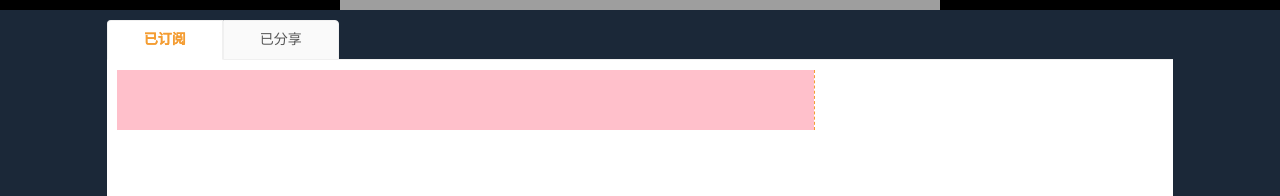
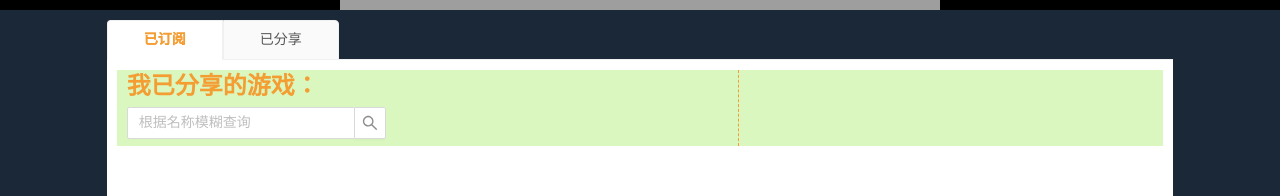
Before and after one commit to woodPeckerAnos/DingShareWeb, a React (Vite) app: page /#/ in a window 1280 px wide. Shown: the part 509-705 px from the top of the page. Built offline with nearby package versions, Linux system fonts and the light colour scheme; grey boxes are pictures that could not be loaded.

Commit message:
developing

```diff
--- a/src/UI/virtualCardList/index.tsx
+++ b/src/UI/virtualCardList/index.tsx
@@ -1,43 +1,47 @@
 /*
  * @Author: WoodpeckerAnos
  * @Date: 2021-07-11 18:59:00
- * @LastEditTime: 2021-07-12 20:05:05
+ * @LastEditTime: 2021-07-18 18:34:33
  * @LastEditors: WoodpeckerAnos
  * @Description: 虚拟滚动的卡片列表
  *                 构建卡片的数据类型 { imgSrc, name, tags, off, price }
  */
-import React from 'react'
-import { Card, Col, Row } from 'UI/main'
+import React, { useCallback } from 'react'
+import classNames from 'classnames'
+import { Card, Col, Row, Tag } from 'UI/main'
 import { FixedSizeList } from "react-window"
 import AutoSizer from 'react-virtualized-auto-sizer'
 import isEqual from 'lodash/isEqual'
 import './virtualCardList.scss'
 
-const devData = [
-    {
-        imgSrc: 'https://media.st.dl.pinyuncloud.com/steam/apps/1277400/capsule_sm_120.jpg?t=1626058895',
-        name: 'Monster Hunter Stories 2: Wings of Ruin',
-        tags: ['角色扮演', '冒险', '探索', '日系角色扮演'],
-        off: '0.13',
-        price: '396',
-    },
-    {
-        imgSrc: 'https://media.st.dl.pinyuncloud.com/steam/apps/775500/capsule_184x69.jpg?t=1624639483',
-        name: '绯红结系',
-        tags: ['动作', '冒险', '角色扮演', '动漫'],
-        off: '0.25',
-        price: '328',
-    }
-]
-const devList: any[] = []
-while(devList.length < 1000) {
-    devList.push(devData[devList.length % 2])
-}
+const GUTTER_SIZE = 4
 
 function VirtualCardList({
-    dataSource = devList,
+    dataSource = [],
+    onRow,
+    rowClassName,
     ...rest
 }, ref) {
+
+    const renderRow = useCallback(
+        ({ index, style, data }) => {
+            return (
+                <a href='javascript:void 0;' key={index}>
+                    <Card
+                        className='virtual-list-card'
+                        style={{
+                            ...style,
+                            top: index === 0 ? style.top : style.top + GUTTER_SIZE,
+                            height: style.height - GUTTER_SIZE
+                        }}
+                    >
+                        <InnerContent rowData={data[index]} index={index} onRow={onRow} rowClassName={rowClassName} />
+                    </Card>
+                </a>
+            )
+        },
+        [dataSource, onRow],
+    )
     return (
         <AutoSizer>
             {({ height, width }) => {
@@ -50,7 +54,7 @@ function VirtualCardList({
                         itemSize={70}
                         width={width}
                     >
-                        { rowRender }
+                        { renderRow }
                     </FixedSizeList>
                 )
             }}
@@ -59,58 +63,52 @@ function VirtualCardList({
 }
 
 // helpers
-function rowRender({ index, style, data } : rowRenderProps ) {
-
-    return (
-        <Card
-            className='virtual-list-card'
-            style={style}
-        >
-            <InnerContent rowData={data[index]} />
-        </Card>
-    )
-}
 function isPropsEqual(prev: any, cur: any): boolean {
     return isEqual(prev, cur)
 }
 
 // subs
 const InnerContent = React.memo(
-    ({ rowData }) => {
+    ({ rowData, onRow, rowClassName, index }) => {
+        const onRowEvents = onRow ? onRow(rowData, index) : {}
+        const _rowClasName = rowClassName ? rowClassName(rowData, index) : ''
         return (
-            <Row className='game-card-row'>
+            <Row
+                className={classNames('game-card-row', _rowClasName)}
+                {...onRowEvents}
+            >
                 {/* img Col */}
-                <Col
+                <div
                     className='game-card-col'
-                    span={6}
+                    style={styles.imgColStyle}
                 >
                     <img
                         className='game-card-img'
                         src={rowData.imgSrc}
                     />
-                </Col>
+                </div>
                 {/* infos Col */}
-                <Col
+                <div
                     className='game-card-col'
-                    span={14}
+                    style={styles.infosColStyle}
                 >
                     <p>{ rowData.name }</p>
-                    <p>{ rowData.tags.join(',') }</p>
-                </Col>
+                    <p>{ rowData.tags.map(text => <Tag>{text}</Tag>) }</p>
+                </div>
                 {/* off Col */}
-                <Col
+                <div
                     className='game-card-col'
-                    span={2}
+                    style={styles.offColStyle}
                 >
                     <span>{ rowData.off }</span>
-                </Col>
+                </div>
                 {/* priceCol */}
-                <Col
+                <div
                     className='game-card-col'
-                    span={2}
+                    style={styles.priceColStyle}
                 >
                     <span>{ rowData.price }</span>
-                </Col>
+                </div>
             </Row>
         )
     },
@@ -122,5 +120,35 @@ interface rowRenderProps {
     style: React.CSSProperties;
 }
 
+const styles = {
+    imgColStyle: {
+        width: 'fit-content',
+        flex: 'none'
+    },
+    infosColStyle: {
+        paddingLeft: '2%',
+        flex: 1,
+        display: 'flex',
+        flexDirection: 'column',
+        justifyContent: 'space-between',
+        paddingTop: 4,
+        paddingBottom: 4
+    },
+    offColStyle: {
+        width: '5%',
+        minWidth: 50,
+        display: 'flex',
+        justifyContent: 'center',
+        alignItems: 'center'
+    },
+    priceColStyle: {
+        width: '5%',
+        minWidth: 50,
+        display: 'flex',
+        justifyContent: 'center',
+        alignItems: 'center'
+    }
+}
+
 
 export default React.forwardRef(VirtualCardList)
--- a/src/UI/virtualCardList/virtualCardList.scss
+++ b/src/UI/virtualCardList/virtualCardList.scss
@@ -1,7 +1,10 @@
 
 .virtual-list-card {
+    .ant-card {
+        border: none;
+    }
     .ant-card-body {
-        padding: 10px;
+        padding: 0px;
         height: 100%;
         .game-card-row {
             height: 100%;
--- a/src/pages/homePage/components/MiddleBanner.tsx
+++ b/src/pages/homePage/components/MiddleBanner.tsx
@@ -1,7 +1,7 @@
 /*
  * @Author: WoodpeckerAnos
  * @Date: 2021-05-21 21:09:13
- * @LastEditTime: 2021-06-10 15:08:59
+ * @LastEditTime: 2021-07-18 18:10:14
  * @LastEditors: WoodpeckerAnos
  * @Description: 中等大小的轮播展示 -> 热门游戏展示
  */
@@ -26,6 +26,7 @@ function MiddleBanner() {
                                     'carousel-page-container',
                                     `carousel-page-${index}`
                                 )}
+                                key={index}
                             >
                                 <h3
                                     style={{
--- a/src/pages/privateStore/components/SubscribeInfost.tsx
+++ b/src/pages/privateStore/components/SubscribeInfost.tsx
@@ -1,15 +1,50 @@
 /*
  * @Author: WoodpeckerAnos
  * @Date: 2021-07-11 17:35:30
- * @LastEditTime: 2021-07-12 18:23:24
+ * @LastEditTime: 2021-07-18 21:51:54
  * @LastEditors: WoodpeckerAnos
  * @Description: 已订阅展示
  */
-import React from 'react'
+import React, { useRef, useState, useCallback } from 'react'
 import classNames from 'classnames'
 import VirtualCardList from 'UI/virtualCardList'
+import { Typography, Input } from 'UI/main'
+
+const devData = [
+    {
+        imgSrc: 'https://media.st.dl.pinyuncloud.com/steam/apps/1277400/capsule_sm_120.jpg?t=1626058895',
+        name: 'Monster Hunter Stories 2: Wings of Ruin',
+        tags: ['角色扮演', '冒险', '探索', '日系角色扮演'],
+        off: '0.13',
+        price: '396',
+    },
+    {
+        imgSrc: 'https://media.st.dl.pinyuncloud.com/steam/apps/775500/capsule_184x69.jpg?t=1624639483',
+        name: '绯红结系',
+        tags: ['动作', '冒险', '角色扮演', '动漫'],
+        off: '0.25',
+        price: '328',
+    }
+]
+const devList: any[] = []
+while(devList.length < 1000) {
+    let key = devList.length
+    devList.push({ ...devData[devList.length % 2], key })
+}
 
 function SubscribeInfost() {
+    const [list, updateList] = useState(devList)
+    const [activeCard, changeActive] = useState(0)
+    const onRow = function(record, index) {
+        return {
+            onMouseEnter: () => {
+                changeActive(index)
+            },
+        }
+    }
+    const rowClassName = function(record, index) {
+        if (index === activeCard) return 'virtual-list-item-card-active'
+    }
     return (
         <div
             className={classNames('private-store-list', 'subscribed-list')}
@@ -21,21 +56,54 @@ function SubscribeInfost() {
                 <div
                     className={classNames('subscribed-list', 'list-head-infos')}
                 >
+                    <Typography.Title
+                        style={styles.titleStyle}
+                        level={3}
+                    >
+                        我已分享的游戏：
+                    </Typography.Title>
+                    <Input.Search
+                        style={styles.searchStyle}
+                        placeholder='根据名称模糊查询'
+                    />
                 </div>
                 <div
                     className={classNames('subscribed-list', 'subscribed-card-list')}
                 >
-                    <VirtualCardList />
+                    <VirtualCardList
+                        dataSource={list}
+                        onRow={onRow}
+                        rowClassName={rowClassName}
+                    />
                 </div>
             </div>
             {/* 一些详情 */}
             <div
                 className={classNames('subscribed-list', 'right-container')}
             >
+                <div
+                    className='personal-shared-infos'
+                >
 
+                </div>
+                <div
+                    className='chosen-game-detail'
+                >
+
+                </div>
             </div>
         </div>
     )
 }
 
+// commonVariables
+const styles = {
+    titleStyle: {
+        marginBottom: 4
+    },
+    searchStyle: {
+        width: 260
+    }
+}
+
 export default SubscribeInfost
--- a/src/pages/privateStore/privateStore.scss
+++ b/src/pages/privateStore/privateStore.scss
@@ -1,7 +1,11 @@
+$tabBGC: #d9f7be;
+$headHeight: 76px;
+$activeGameColor: #f6ffed;
 
 .need-authority.private-store-list {
     height: calc(820rem / var(--pxPerRem));
     width: calc(1600rem / var(--pxPerRem));
+    max-width: 1600px;
     margin: 0 auto;
     padding: 10px 0;
     .private-store-tabs {
@@ -50,22 +54,56 @@
     .private-store-list.subscribed-list {
         height: 100%;
         display: flex;
+        background-color: $tabBGC;
         .left-container {
-            flex: 2;
+            flex: 3;
             border-right: 1px dashed var(--themecolor);
             display: flex;
             flex-direction: column;
             .list-head-infos {
-                height: 60px;
-                background-color: pink;
+                height: $headHeight;
+                padding-left: 10px;
+                h3 {
+                    color: var(--themecolor);
+                }
             }
             .subscribed-card-list {
                 flex: 1;
-                overflow: hidden;
+                background-color: $tabBGC;
+                .game-card-row {
+                    background-color: #237804;
+                    color: white;
+                }
+                .virtual-list-item-card-active {
+                    background-color: $activeGameColor;
+                    color: #262626;
+                    position: relative;
+                    // has problem with react-window, should find way to fix
+                    &::after {
+                        content: '';
+                        display: block;
+                        position: absolute;
+                        top: 0;
+                        right: -11px;
+                        height: 100%;
+                        width: 11px;
+                        background-color: $activeGameColor;
+                    }
+                }
             }
         }
         .right-container {
-            flex: 1
+            flex: 2;
+            padding-left: 10px;
+            display: flex;
+            flex-direction: column;
+            .personal-shared-infos {
+                height: $headHeight;
+            }
+            .chosen-game-detail {
+                flex: 1;
+                background-color: $activeGameColor;
+            }
         }
     }
 }
```
